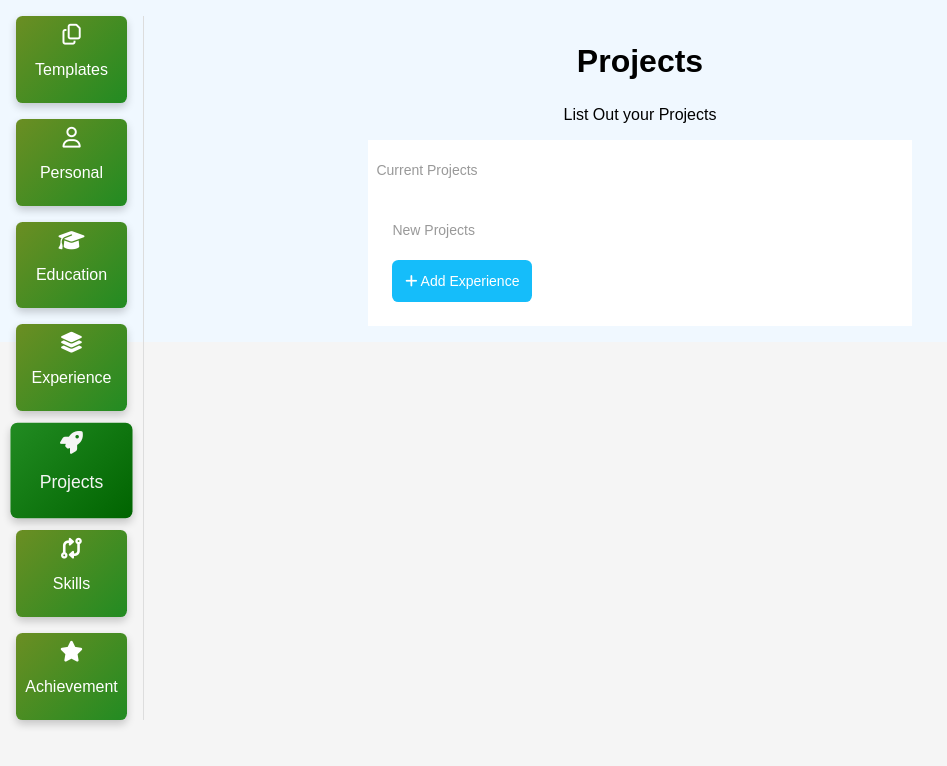
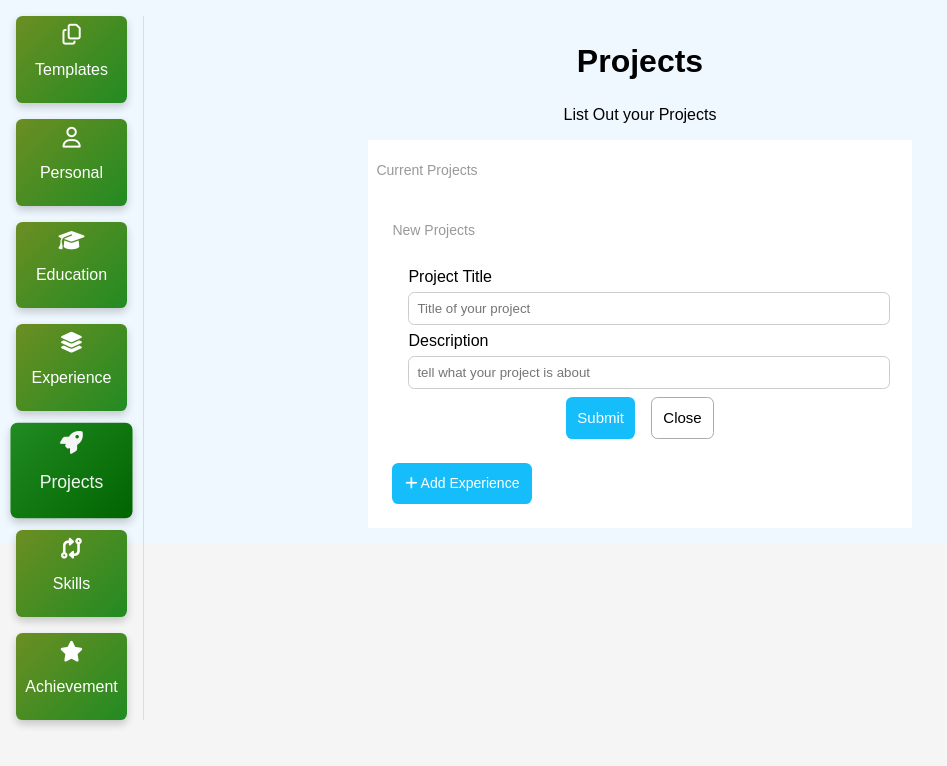
Before and after one commit to rohitghatal1/CVMaker-ReactJS, a React (Create React App) app: page / in a window 1280 px wide. Both pictures are taken after a click on the element "Projects". Shown: the top 766 px of the page, without its empty margins (0-947 px from the left). Built offline with nearby package versions, Linux system fonts and the light colour scheme.

Commit message:
added add new projct modal

```diff
--- a/src/componentsInner/Projects.js
+++ b/src/componentsInner/Projects.js
@@ -3,6 +3,10 @@ import './projects.css'
 
 export default function Projects() {
   const openAddProjectModal = () => {
+
+  }
+
+  const handleCloseForm = () =>{
 
   }
   return (
@@ -19,6 +23,21 @@ export default function Projects() {
           <div className="newProjects">
             <p>New Projects</p>
 
+            <div className="addNewProjectModal">
+              <form className='projectForm'>
+                <label htmlFor="pTitle">Project Title</label>
+                <input type="text" name="projectTitle" placeholder='Title of your project' />
+
+                <label htmlFor="pDescription">Description</label>
+                <input type="text" name='projectDesc' placeholder='tell what your project is about' />
+
+                <div className="submitAndCloseBtns">
+                  <button type='submit' className='submitBtn'>Submit</button>
+                  <button className='closeBtn' onClick={handleCloseForm}>Close</button>
+                </div>
+              </form>
+            </div>
+
             <button className='addNewProjectbtn' onClick={openAddProjectModal}><i className='fas fa-plus'></i> Add Experience</button>
           </div>
         </section>
--- a/src/componentsInner/projects.css
+++ b/src/componentsInner/projects.css
@@ -25,6 +25,46 @@
     padding: 1rem;
 }
 
+.projectsComponent .projectsSection .newProjects .addNewProjectModal{
+    padding: 1rem;
+}
+
+.projectsComponent .projectsSection .newProjects .addNewProjectModal input{
+    display: block;
+    width: 100%;
+    padding: 0.5rem;
+    border: 1px solid #ccc;
+    border-radius: 0.4rem;
+    margin-top: 0.4rem;
+    margin-bottom: 0.4rem;
+}
+
+.projectsComponent .projectsSection .newProjects .addNewProjectModal .submitAndCloseBtns{
+    display: flex;
+    justify-content: center;
+    gap: 1rem;
+    text-align: center;
+    margin-top: 0.5rem;
+}
+
+.projectsComponent .projectsSection .newProjects .addNewProjectModal .submitAndCloseBtns button{
+    padding: 0.7rem;
+    border-radius: 0.4rem;
+    font-size: 15px;
+    cursor: pointer;
+}
+
+.projectsComponent .projectsSection .newProjects .addNewProjectModal .submitAndCloseBtns .submitBtn{
+    background-color: #15bdfa;
+    color: #fff;
+    border: none;
+}
+
+.projectsComponent .projectsSection .newProjects .addNewProjectModal .submitAndCloseBtns .closeBtn{
+    background-color: #fff;
+    color: black;
+    border: 1px solid #aaa;
+}
 .projectsComponent .projectsSection .newProjects .addNewProjectbtn{
     padding: 0.8rem;
     background-color: #15bdfa;
```
Lines whose indentation alone changed are shown as unchanged.
